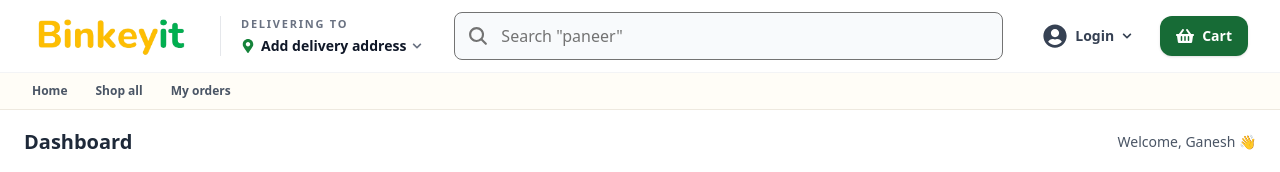
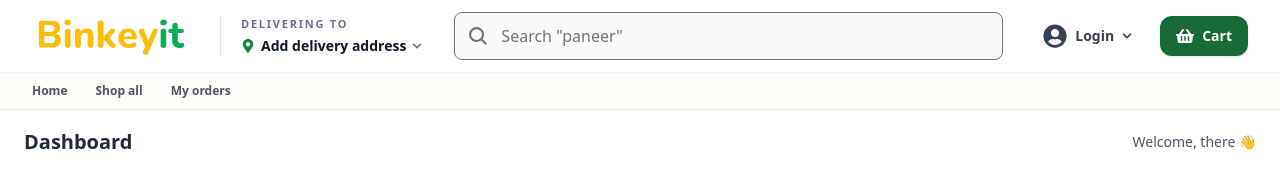
Before and after one commit to LingamGanesh/PrimeCommerce-fullstack, a React (Vite) app in the folder client/: page /dashboard in a window 1280 px wide. Shown: the top 172 px of the page. Built offline with nearby package versions, Linux system fonts and the light colour scheme; no server answers.

Commit message:
Use the signed-in customer name in the dashboard header

```diff
--- a/client/src/layout/Dashboard.jsx
+++ b/client/src/layout/Dashboard.jsx
@@ -2,9 +2,11 @@ import React, { useState } from "react";
 import { Usermenu } from "../components/Usermenu";
 import { Outlet } from "react-router-dom";
 import { FaBars } from "react-icons/fa";
+import { useSelector } from "react-redux";
 
 const Dashboard = () => {
   const [open, setOpen] = useState(false);
+  const user = useSelector((state) => state.user);
 
   return (
     <div className="min-h-screen bg-gray-100 flex flex-col">
@@ -29,7 +31,7 @@ const Dashboard = () => {
 
         {/* Right */}
         <div className="text-sm text-gray-600">
-          Welcome, <span className="font-medium">Ganesh 👋</span>
+          Welcome, <span className="font-medium">{user?.name || "there"} 👋</span>
         </div>
       </header>
 
```
